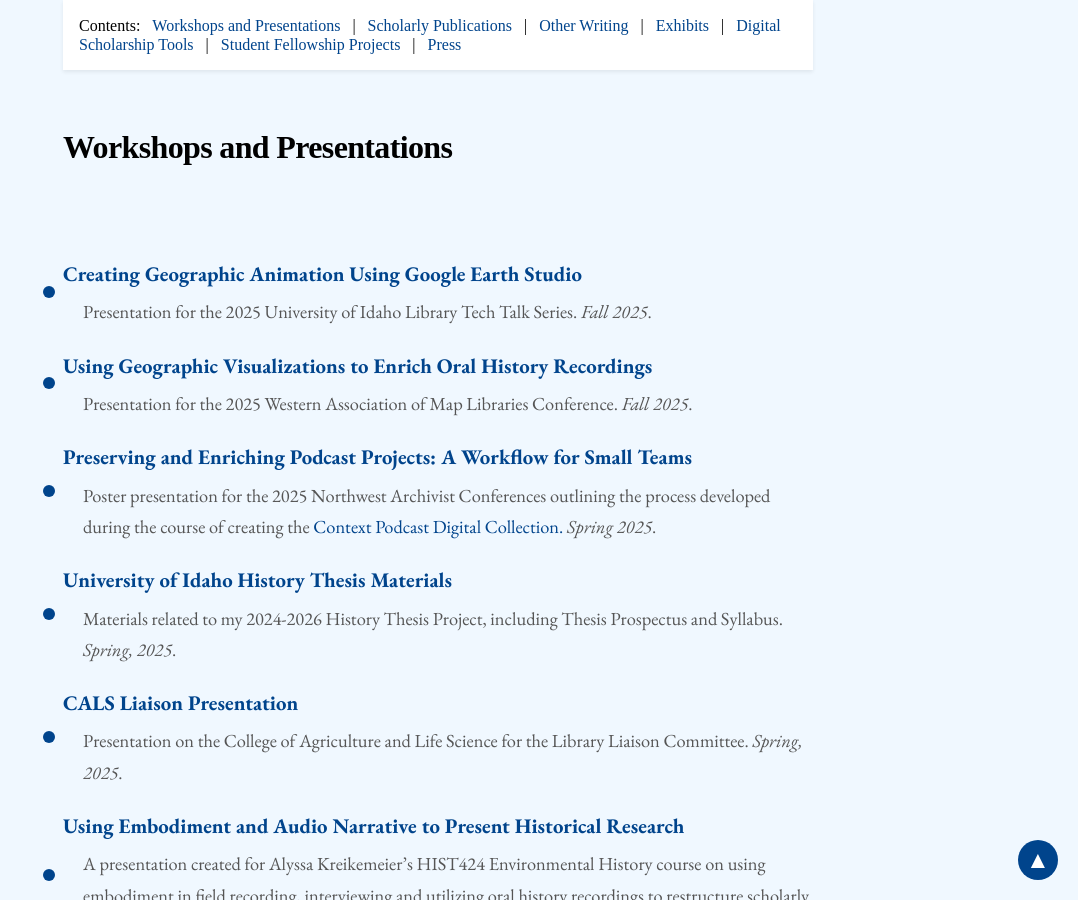
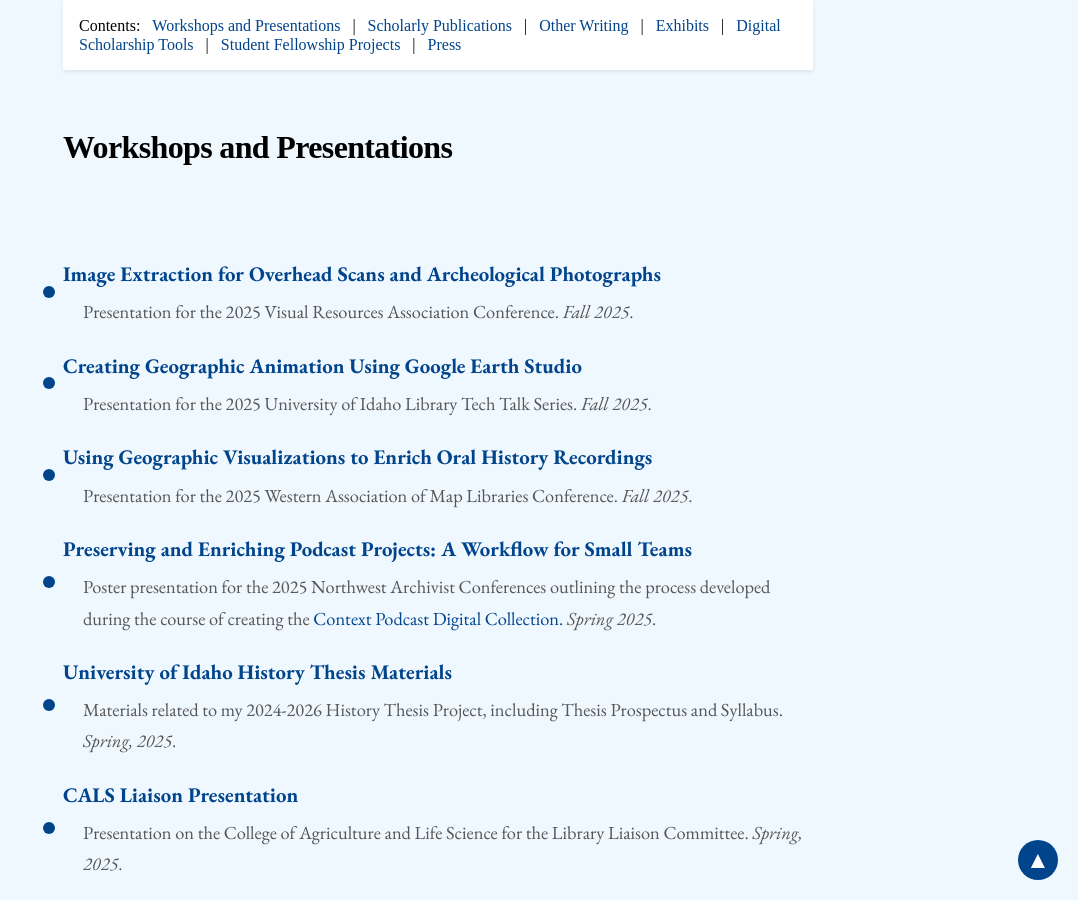
Before and after one commit to aweymo/base, a Jekyll site: the page built from index.md, in a window 1280 px wide and 900 px high, scrolled down 1152 px. Shown: the whole window, without its empty margins (202-1280 px from the left). Built offline with Jekyll 4.4.1, drawn with Linux system fonts in a browser that asks for light colours; nearby versions of some CDN libraries; some web fonts are replaced.

Commit message:
add workshop

```diff
--- a/index.md
+++ b/index.md
@@ -46,6 +46,10 @@ Previously, he has created digital scholarship projects for the University of Wa
 ## Workshops and Presentations
 
 <ul class="triangle-list">
+    <li>
+        <a href="https://aweymo-ui.github.io/vra_2025/" target="_blank" rel="noopener noreferrer">Image Extraction for Overhead Scans and Archeological Photographs</a>
+        <span class="description">Presentation for the 2025 Visual Resources Association Conference.<i> Fall 2025</i>. </span>
+    </li>
     <li>
         <a href="https://aweymo-ui.github.io/ges_geo_vis/" target="_blank" rel="noopener noreferrer">Creating Geographic Animation Using Google Earth Studio</a>
         <span class="description">Presentation for the 2025 University of Idaho Library Tech Talk Series.<i> Fall 2025</i>. </span>
```
